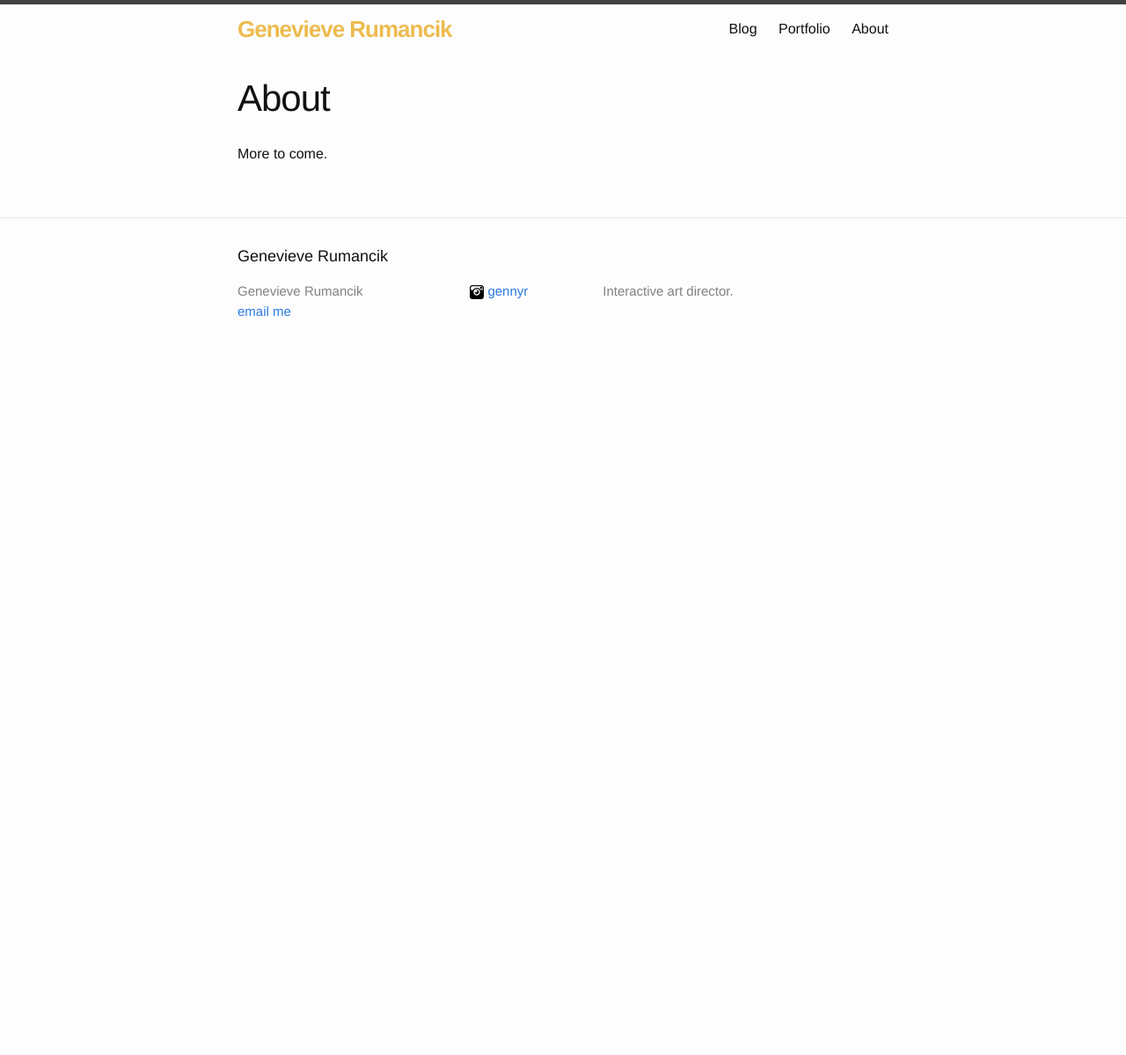
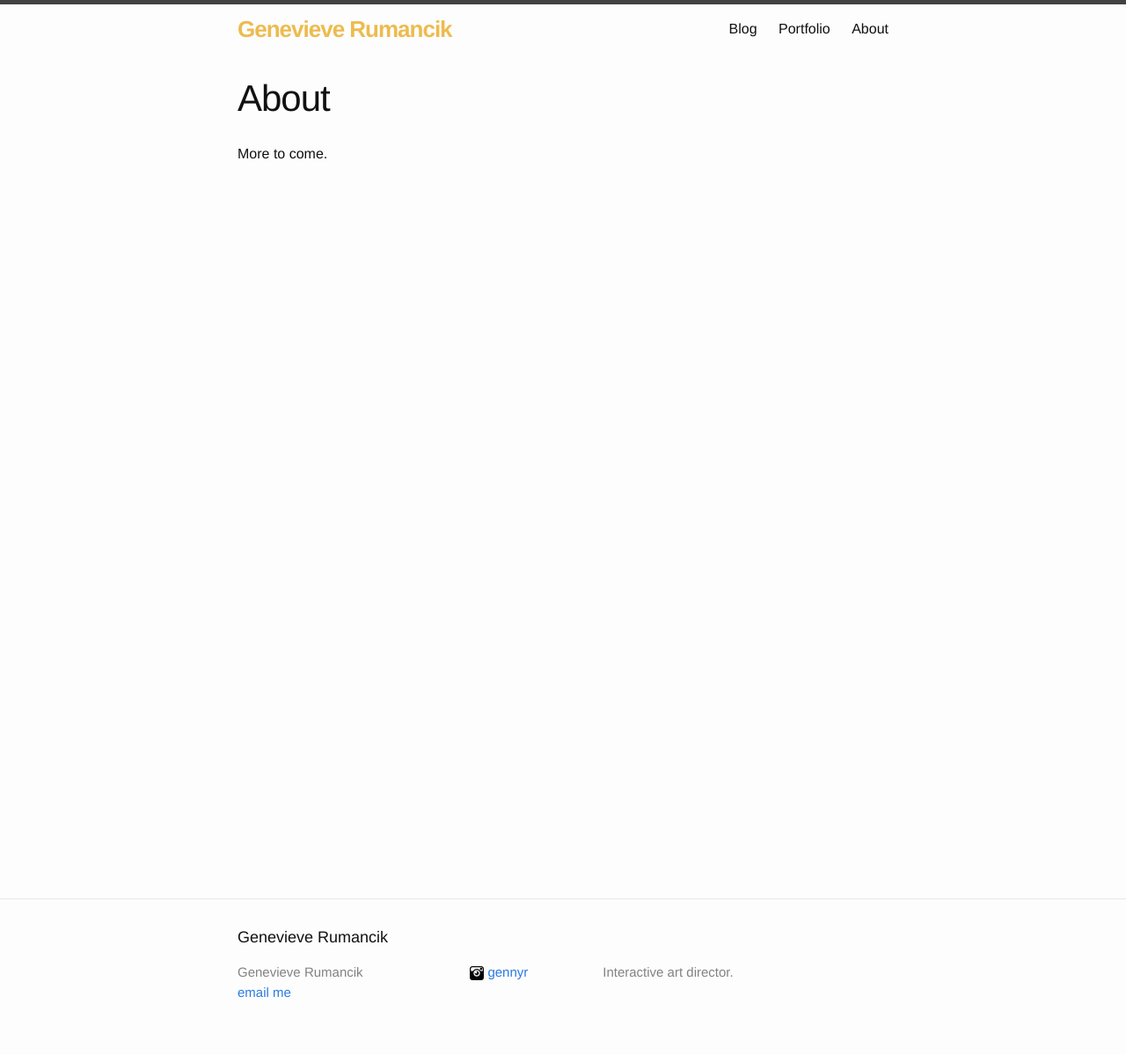
Before and after one commit to grumancik/grumancik.github.io, a Jekyll site: the page built from about/index.md, in a window 1280 px wide. Shown: the whole page at 88% size. Built offline with Jekyll 4.4.1, drawn with Linux system fonts in a browser that asks for light colours; before the commit the page ends 900 px from its top, so only the background shows below that.

Commit message:
makes footer sticky)

```diff
--- a/_sass/_base.scss
+++ b/_sass/_base.scss
@@ -1,6 +1,10 @@
 /**
  * Reset some basic elements
  */
+html {
+  height: 100%;
+}
+
 body, h1, h2, h3, h4, h5, h6,
 p, blockquote, pre, hr,
 dl, dd, ol, ul, figure {
@@ -14,6 +18,7 @@ dl, dd, ol, ul, figure {
  * Basic styling
  */
 body {
+    height: 100%;
     font-family: $base-font-family;
     font-size: $base-font-size;
     line-height: $base-line-height;
--- a/_sass/_layout.scss
+++ b/_sass/_layout.scss
@@ -96,8 +96,11 @@
  * Site footer
  */
 .site-footer {
-    border-top: 1px solid $grey-color-light;
-    padding: $spacing-unit 0;
+  position: absolute;
+  width: 100%;
+
+  border-top: 1px solid $grey-color-light;
+  padding: $spacing-unit 0;
 }
 
 .footer-heading {
@@ -167,6 +170,8 @@
  */
 .page-content {
     padding: $spacing-unit 0;
+    min-height: 100%;
+    position: relative;
 }
 
 .page-heading {
```
